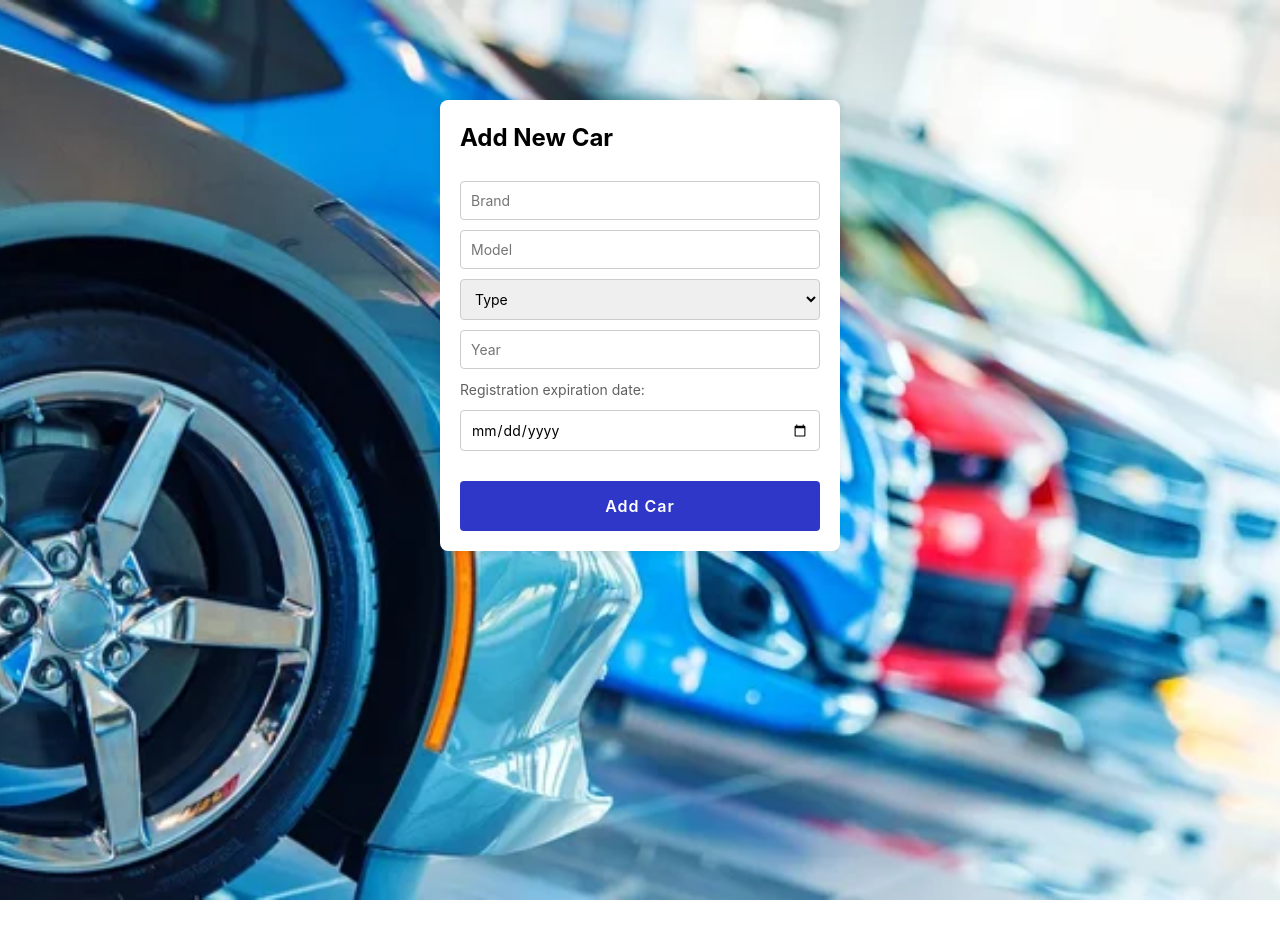
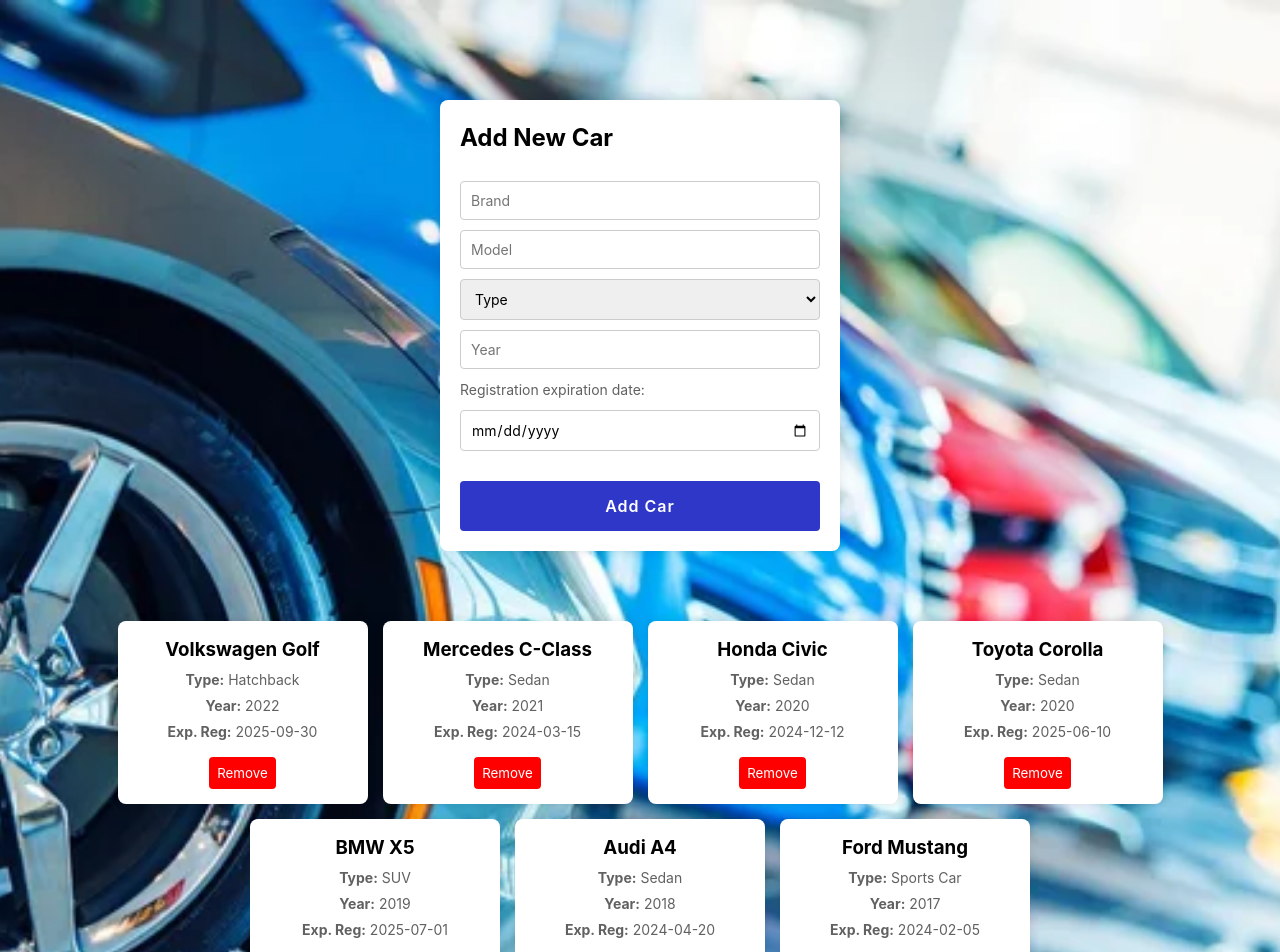
Before and after one commit to NinaBucic/Internship-14-CarDealership, a React (Vite) app in the folder CarDealership/: page / in a window 1280 px wide. Shown: the top 952 px of the page. Before the commit the page ends 900 px from the top, so only its background shows below. Built offline with nearby package versions, Linux system fonts and the light colour scheme.

Commit message:
Add Car List with sorting and delete functionality

```diff
--- a/CarDealership/src/App.jsx
+++ b/CarDealership/src/App.jsx
@@ -1,15 +1,94 @@
 import { useState } from "react";
 import { v4 as uuidv4 } from "uuid";
 import CarForm from "./components/CarForm";
+import CarList from "./components/CarList";
+
+const initialCars = [
+  {
+    id: uuidv4(),
+    brand: "Toyota",
+    model: "Corolla",
+    type: "Sedan",
+    year: 2020,
+    registrationDate: "2025-06-10",
+  },
+  {
+    id: uuidv4(),
+    brand: "BMW",
+    model: "X5",
+    type: "SUV",
+    year: 2019,
+    registrationDate: "2025-07-01",
+  },
+  {
+    id: uuidv4(),
+    brand: "Mercedes",
+    model: "C-Class",
+    type: "Sedan",
+    year: 2021,
+    registrationDate: "2024-03-15",
+  },
+  {
+    id: uuidv4(),
+    brand: "Audi",
+    model: "A4",
+    type: "Sedan",
+    year: 2018,
+    registrationDate: "2024-04-20",
+  },
+  {
+    id: uuidv4(),
+    brand: "Volkswagen",
+    model: "Golf",
+    type: "Hatchback",
+    year: 2022,
+    registrationDate: "2025-09-30",
+  },
+  {
+    id: uuidv4(),
+    brand: "Ford",
+    model: "Mustang",
+    type: "Sports Car",
+    year: 2017,
+    registrationDate: "2024-02-05",
+  },
+  {
+    id: uuidv4(),
+    brand: "Honda",
+    model: "Civic",
+    type: "Sedan",
+    year: 2020,
+    registrationDate: "2024-12-12",
+  },
+].sort((a, b) => {
+  if (a.year !== b.year) return b.year - a.year;
+  if (a.brand !== b.brand) return a.brand.localeCompare(b.brand);
+  return a.model.localeCompare(b.model);
+});
 
 function App() {
-  const [cars, setCars] = useState([]);
+  const [cars, setCars] = useState(initialCars);
 
   const handleAddCar = (newCar) => {
-    setCars([...cars, { id: uuidv4(), ...newCar }]);
+    setCars((prevCars) =>
+      [...prevCars, { id: uuidv4(), ...newCar }].sort((a, b) => {
+        if (a.year !== b.year) return b.year - a.year;
+        if (a.brand !== b.brand) return a.brand.localeCompare(b.brand);
+        return a.model.localeCompare(b.model);
+      })
+    );
   };
 
-  return <CarForm onAddCar={handleAddCar} carCount={cars.length} />;
+  const handleDeleteCar = (id) => {
+    setCars((prevCars) => prevCars.filter((car) => car.id !== id));
+  };
+
+  return (
+    <div>
+      <CarForm onAddCar={handleAddCar} carCount={cars.length} />
+      <CarList cars={cars} onDeleteCar={handleDeleteCar} />
+    </div>
+  );
 }
 
 export default App;
--- a/CarDealership/src/components/CarForm.jsx
+++ b/CarDealership/src/components/CarForm.jsx
@@ -10,8 +10,6 @@ function CarForm({ onAddCar, carCount }) {
     year: "",
     registrationDate: "",
   });
-
-  const [error, setError] = useState("");
 
   const handleChange = (e) => {
     setFormData({ ...formData, [e.target.name]: e.target.value });
@@ -57,6 +55,16 @@ function CarForm({ onAddCar, carCount }) {
     return null;
   };
 
+  const formatText = (text) => {
+    return text
+      .trim()
+      .replace(/\s*-\s*/g, "-")
+      .replace(/\s+/g, " ")
+      .split(/[\s-]+/)
+      .map((word) => word.charAt(0).toUpperCase() + word.slice(1).toLowerCase())
+      .join("-");
+  };
+
   const handleSubmit = (e) => {
     e.preventDefault();
 
@@ -66,7 +74,15 @@ function CarForm({ onAddCar, carCount }) {
       return;
     }
 
-    onAddCar(formData);
+    const newCar = {
+      brand: formatText(formData.brand),
+      model: formatText(formData.model),
+      type: formData.type,
+      year: parseInt(formData.year, 10),
+      registrationDate: formData.registrationDate,
+    };
+
+    onAddCar(newCar);
     toast.success("Car successfully added!");
 
     setFormData({
@@ -76,7 +92,6 @@ function CarForm({ onAddCar, carCount }) {
       year: "",
       registrationDate: "",
     });
-    setError("");
   };
 
   return (
--- /dev/null
+++ b/CarDealership/src/components/CarList.jsx
@@ -0,0 +1,31 @@
+import "../styles/CarList.css";
+
+function CarList({ cars, onDeleteCar }) {
+  return (
+    <div className="car-list">
+      {cars.length === 0 ? (
+        <h3 className="no-cars">No cars available.</h3>
+      ) : (
+        cars.map((car) => (
+          <div key={car.id} className="car-card">
+            <h3>
+              {car.brand} {car.model}
+            </h3>
+            <p>
+              <strong>Type:</strong> {car.type}
+            </p>
+            <p>
+              <strong>Year:</strong> {car.year}
+            </p>
+            <p>
+              <strong>Exp. Reg:</strong> {car.registrationDate}
+            </p>
+            <button onClick={() => onDeleteCar(car.id)}>Remove</button>
+          </div>
+        ))
+      )}
+    </div>
+  );
+}
+
+export default CarList;
--- /dev/null
+++ b/CarDealership/src/styles/CarList.css
@@ -0,0 +1,48 @@
+.car-list {
+  display: flex;
+  flex-direction: row;
+  justify-content: center;
+  flex-wrap: wrap;
+  gap: 15px;
+
+  margin-top: 50px;
+  padding: 20px;
+}
+
+.car-card,
+.car-list .no-cars {
+  background: white;
+  padding: 15px;
+  border-radius: 8px;
+  box-shadow: 0px 0px 10px rgba(0, 0, 0, 0.1);
+  width: 250px;
+  text-align: center;
+}
+
+.car-list .no-cars {
+  margin: auto;
+  width: 400px;
+}
+
+.car-card h3 {
+  margin: 0;
+}
+
+.car-card p {
+  margin: 5px 0;
+  font-size: 14px;
+  color: var(--empty-form-color);
+}
+
+.car-card button {
+  background-color: red;
+  color: white;
+  border: none;
+  padding: 8px;
+  cursor: pointer;
+  margin-top: 10px;
+  border-radius: 4px;
+}
+.car-card button:hover {
+  background-color: darkred;
+}
```
